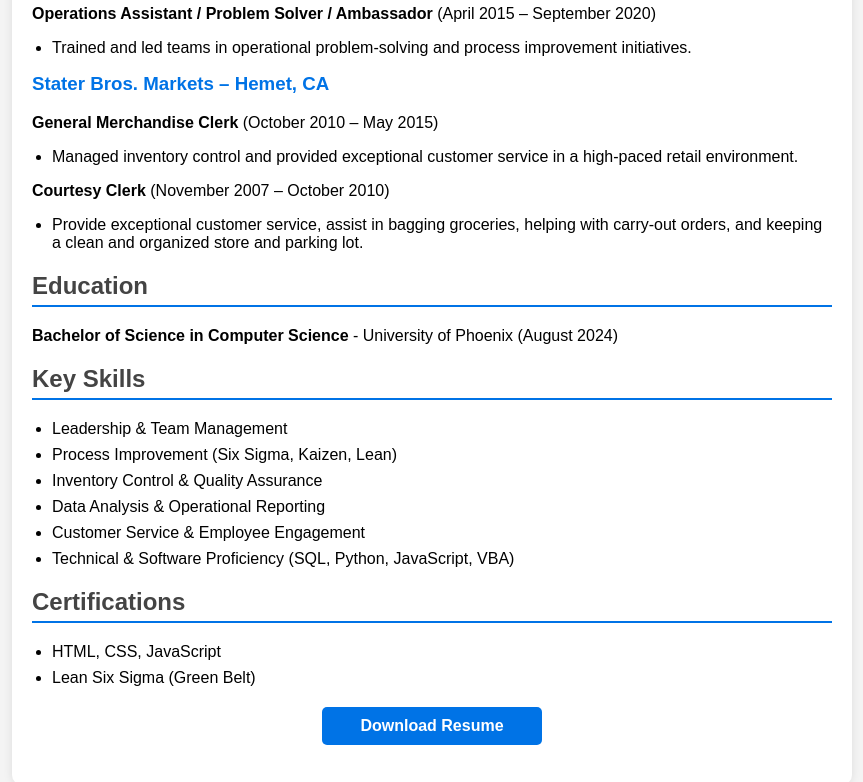
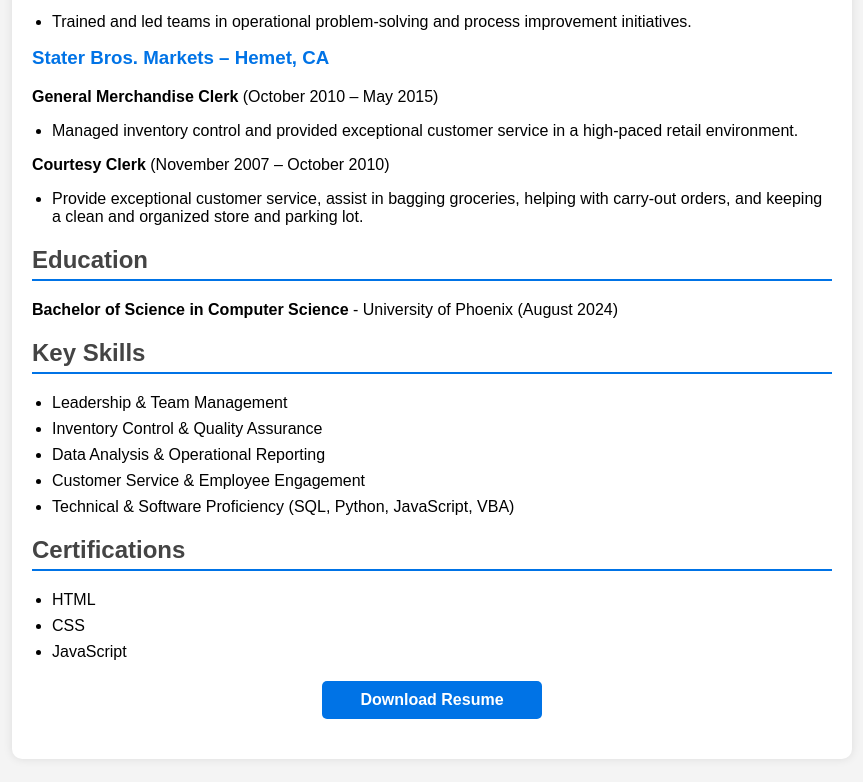
Before and after one commit to Klink-Dev/resume, a plain HTML site: page index.html in a window 1280 px wide. Shown: the part 899-1681 px from the top of the page, without its empty margins (208-1071 px from the left). Drawn offline with Linux system fonts and the light colour scheme.

Commit message:
Update index.html
update info

```diff
--- a/index.html
+++ b/index.html
@@ -16,7 +16,6 @@
         <h2>Qualifications</h2>
         <ul>
             <li>Experienced leader with a strong track record in employee management, process optimization, and operational excellence.</li>
-            <li>Proficient in Six Sigma, Lean methodologies, and Kaizen for continuous process improvement.</li>
             <li>Technical expertise in Microsoft Office Suite, SQL, Python, and JavaScript, with experience in automation and data analysis.</li>
             <li>Strong communication, team motivation, and conflict resolution skills, ensuring high employee engagement and performance.</li>
             <li>Deep understanding of warehouse operations, logistics, and inventory management to drive productivity and quality assurance.</li>
@@ -65,7 +64,6 @@
         <h2>Key Skills</h2>
         <ul>
             <li>Leadership & Team Management</li>
-            <li>Process Improvement (Six Sigma, Kaizen, Lean)</li>
             <li>Inventory Control & Quality Assurance</li>
             <li>Data Analysis & Operational Reporting</li>
             <li>Customer Service & Employee Engagement</li>
@@ -74,8 +72,10 @@
 
         <h2>Certifications</h2>
         <ul>
-            <li>HTML, CSS, JavaScript</li>
-            <li>Lean Six Sigma (Green Belt)</li>
+            <li>HTML</li>
+            <li>CSS</li>
+            <li>JavaScript</li>
+
         </ul>
 
         <a href="Michael Klink - Resume.pdf" class="button" download>Download Resume</a>
```
